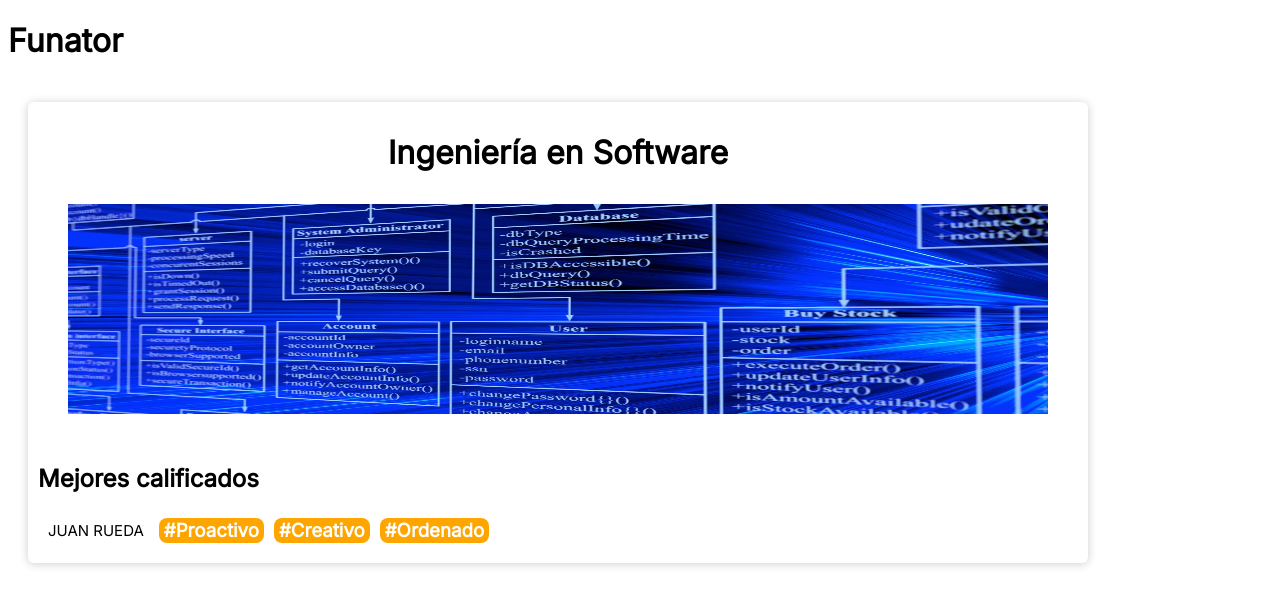
After one commit to ph286/ProyectoWeb, a PHP site: page / in a window 1280 px wide. The commit adds this page. Shown: the top 606 px of the page. Run offline with PHP 8.4, Linux system fonts and the light colour scheme.

Commit message:
Creating the index page (home)

```diff
--- /dev/null
+++ b/index.php
@@ -0,0 +1,65 @@
+<?php
+
+$isLogIn = isset($_SESSION["id"]);
+
+$carreras = [
+    [
+        "nombre" => "Ingeniería en Software",
+        "imgPath" => "assets/software.webp"
+    ]
+];
+
+?>
+
+<!DOCTYPE html>
+<html lang="en">
+<head>
+    <meta lang="es" charset="UTF-8">
+    <meta http-equiv="X-UA-Compatible" content="IE=edge">
+    <meta name="viewport" content="width=device-width, initial-scale=1.0">
+    <title>Funator Califica a tus compañeros</title>
+    <link rel="stylesheet"
+          href="https://fonts.googleapis.com/css?family=Inter">
+    <link rel="stylesheet" type="text/css" href="./styles/ui/cards.css">
+    <style>
+      * {
+        font-family: 'Inter', serif;
+      }
+    </style>
+</head>
+<body>
+    <header>
+        <h1>Funator</h1>
+    </header>
+    <div class="container">
+        <?php foreach($carreras as $carrera): ?>
+            <div class="Card">
+                <h1><?= $carrera["nombre"] ?></h1>
+                <figure>
+                    <img src=<?= $carrera["imgPath"]?>>
+                </figure>
+                <div class="contenido">
+                    <h2>Mejores calificados</h2>
+                    <div class="row">
+                        <div class="name">
+                            <p>JUAN RUEDA</p>
+                        </div>
+                        <div class="tags">
+                            <div class="tag">
+                                <h3>#Proactivo</h3>
+                            </div>
+                            <div class="tag">
+                                <h3>#Creativo</h3>
+                            </div>
+                            <div class="tag">
+                                <h3>#Ordenado</h3>
+                            </div>
+                        </div>
+                        <br><br>
+                    </div>
+                </div>
+            </div>
+        <?php endforeach; ?>
+	</div>
+</body>
+</html>
--- a/login.php
+++ b/src/login.php
@@ -5,7 +5,7 @@
     <meta http-equiv="X-UA-Compatible" content="IE=edge">
     <meta name="viewport" content="width=device-width, initial-scale=1.0">
     <title>Login</title>
-    <link rel="stylesheet" href="styles/styles.css">
+    <link rel="stylesheet" href="../styles/styles.css">
     <link rel="stylesheet" href="https://cdnjs.cloudflare.com/ajax/libs/font-awesome/6.1.1/css/all.min.css" integrity="sha512-KfkfwYDsLkIlwQp6LFnl8zNdLGxu9YAA1QvwINks4PhcElQSvqcyVLLD9aMhXd13uQjoXtEKNosOWaZqXgel0g==" crossorigin="anonymous" referrerpolicy="no-referrer" />
 </head>
 <body>
```
Also changed, not shown: assets/software.webp (added).
